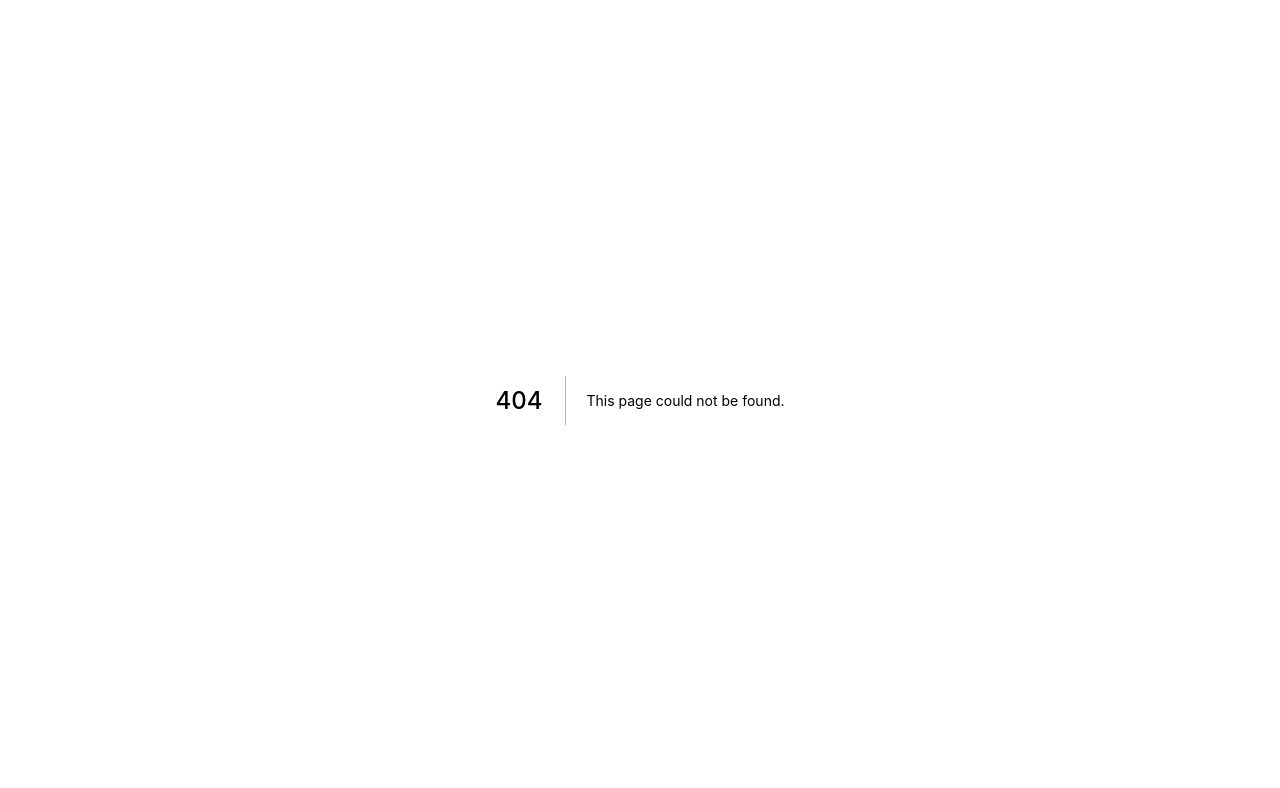
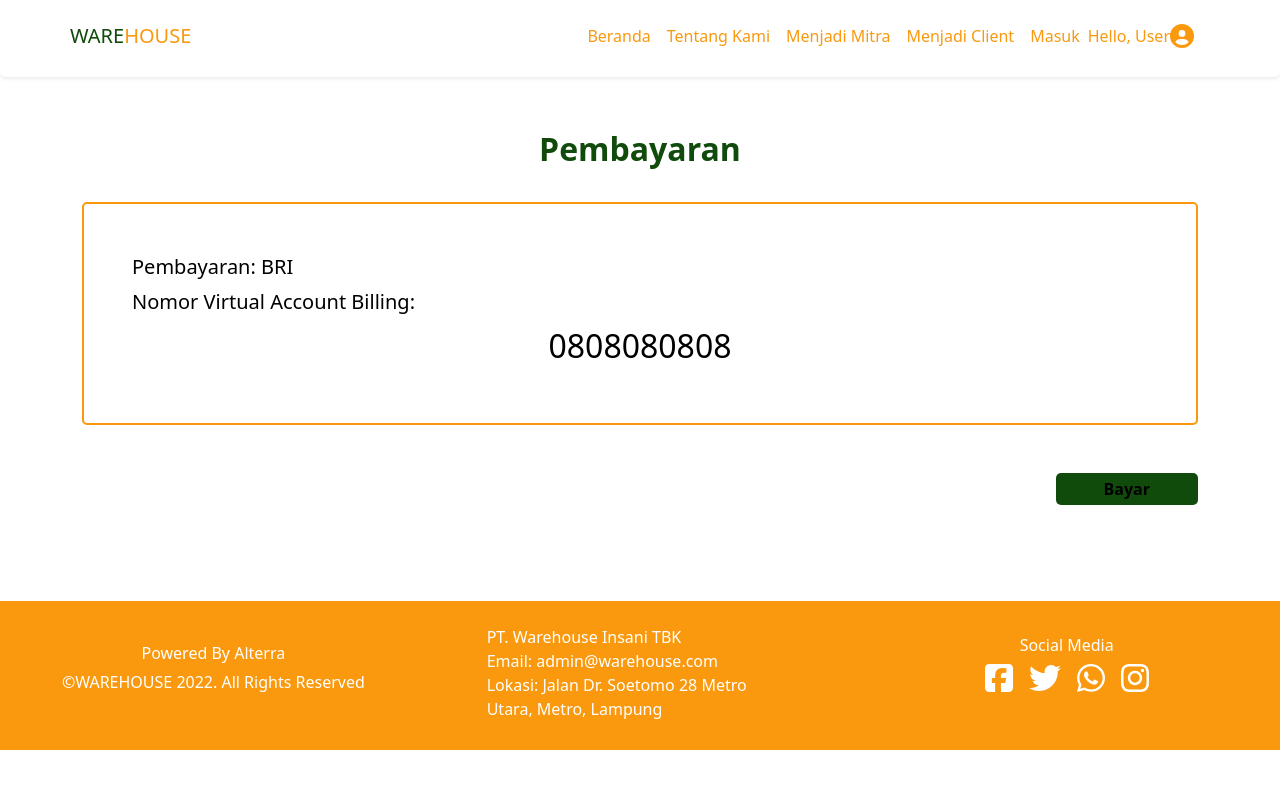
Before and after one commit to ALTA-Capstone-Project-4/FE-Dashboard, a Next.js app: page /pembayaran in a window 1280 px wide. Before the commit this address had no page. Shown: the top 788 px of the page. Built offline with nearby package versions, Linux system fonts and the light colour scheme.

Commit message:
add pembayaran page

```diff
--- /dev/null
+++ b/pages/pembayaran.jsx
@@ -0,0 +1,26 @@
+import NavbarComp from "../component/navbarcomp"
+import Footer from "../component/footer"
+
+const Pembayaran = () => {
+  return (
+    <div>
+        <NavbarComp/>
+        <div className="container pb-5">
+            <p className="text-center green-font fs-2 fw-bold pb-4">Pembayaran</p>
+            <div style={{ borderWidth: '2px', borderStyle: 'solid', borderRadius: '5px'}} className="yellow-font p-5">
+                <div className="black-font">
+                    <p className="fs-5">Pembayaran: BRI</p>
+                    <p className="fs-5">Nomor Virtual Account Billing:</p>
+                    <p className="fs-2 text-center">0808080808</p>
+                </div>
+            </div>
+            <div className="py-5 d-flex justify-content-end">
+            <button className="button-search px-5 py-1 green-background fw-semibold" >Bayar</button>
+            </div>
+        </div>
+        <Footer/>
+    </div>
+  )
+}
+
+export default Pembayaran
--- a/styles/globals.css
+++ b/styles/globals.css
@@ -36,6 +36,10 @@ a {
   color: #104B0B;
 }
 
+.green-background {
+  background-color: #104B0B;
+}
+
 .yellow-font-hover {
   color: #FA990E;
 }
@@ -52,3 +56,7 @@ a {
   border: none;
   border-radius: 5px;
 }
+
+.black-font {
+  color: #000;
+}
```
